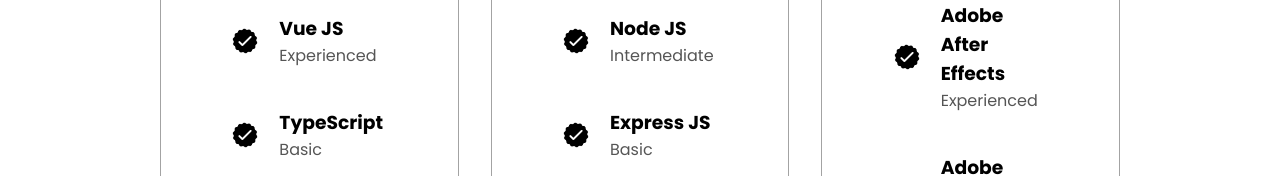
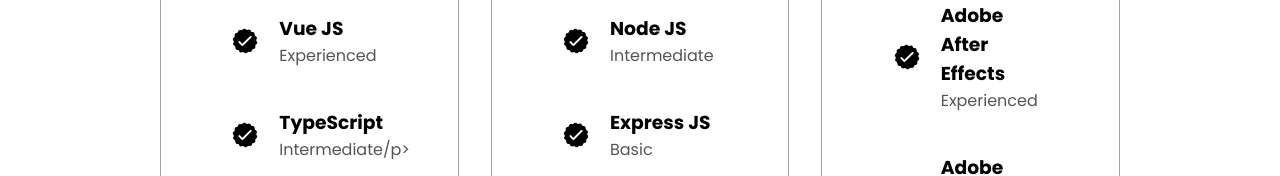
Before and after one commit to andarass/Website-Portofolio, a website: page index.html in a window 1280 px wide. Shown: the part 3040-3216 px from the top of the page. Drawn offline with Linux system fonts and the light colour scheme.

Commit message:
update skill

```diff
--- a/index.html
+++ b/index.html
@@ -192,7 +192,7 @@
                 <img src="./assets/checkmark.png" alt="Experience icon" class="icon">
                 <div>
                   <h3>TypeScript</h3>
-                  <p>Basic</p>
+                  <p>Intermediate/p>
                 </div>
               </article>
               <article>
```
